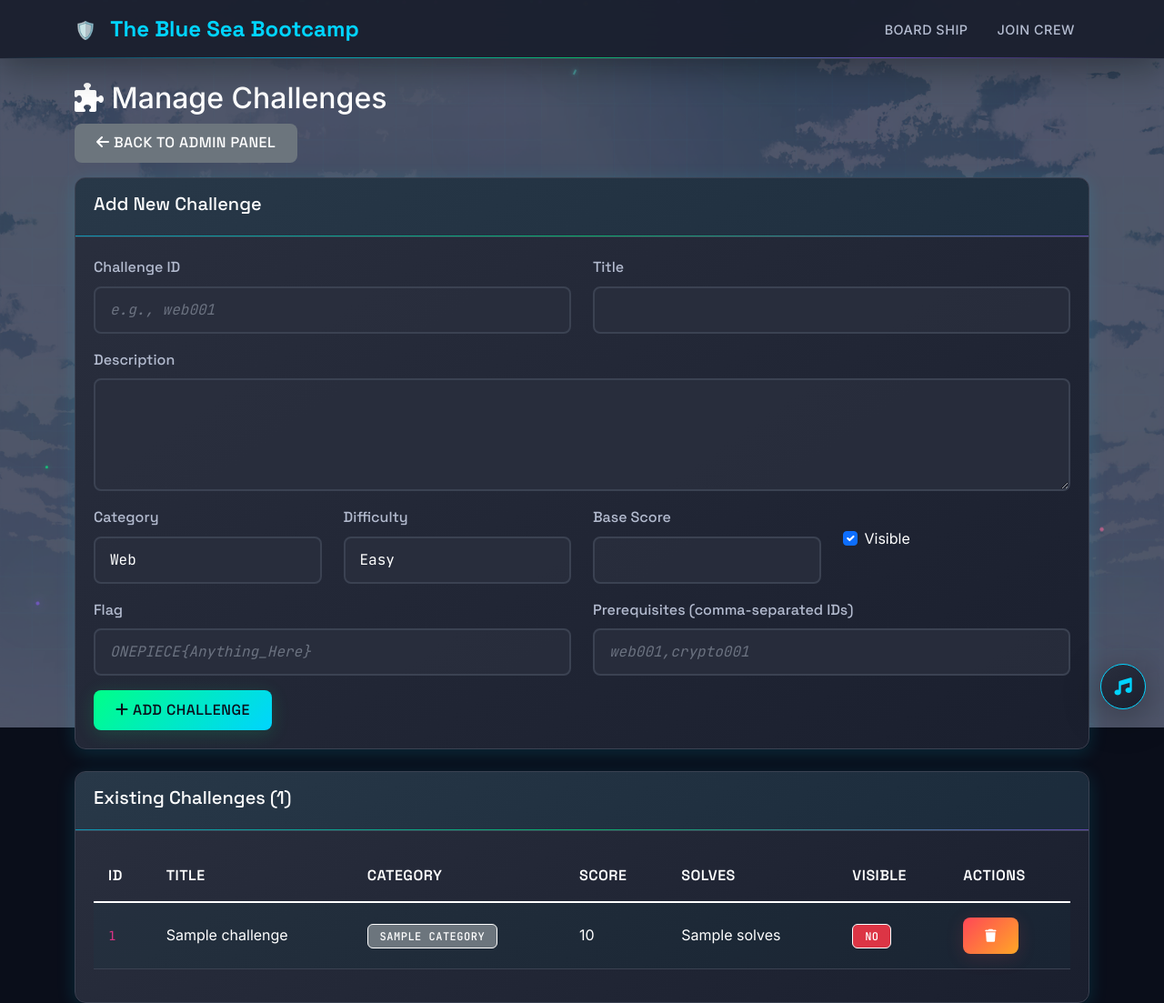
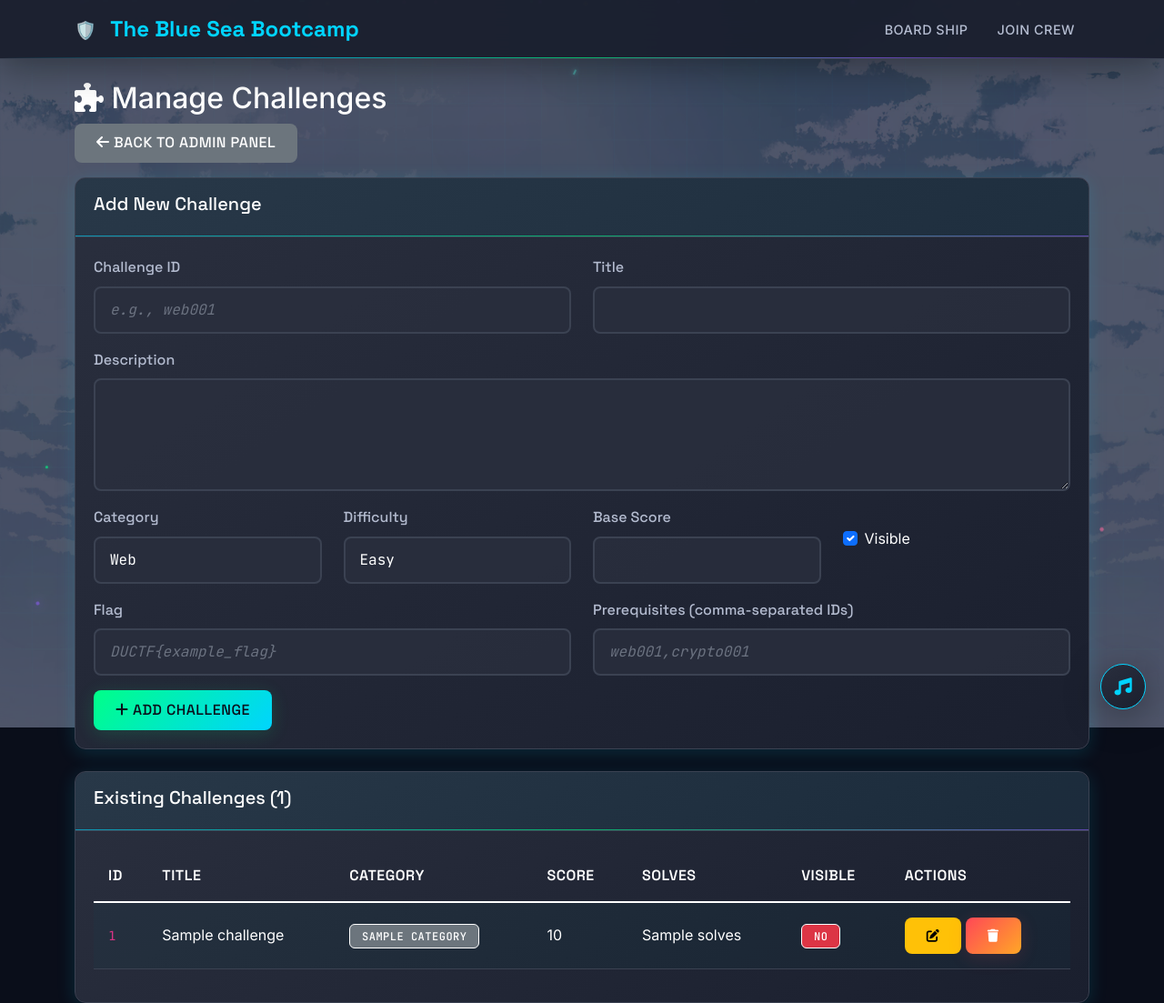
Before and after one commit to Overlo0ked/CTF-Platform, a Flask app: template templates/admin/challenges.html in a window 1280 px wide. Shown: the whole page at 91% size. Run offline with Flask 3, Linux system fonts and the light colour scheme; the template is opened without the code that fills it: most values are stand-ins (such as "Sample title", 1, 10 or a date in 2020).

Commit message:
Update challenges.html

```diff
--- a/templates/admin/challenges.html
+++ b/templates/admin/challenges.html
@@ -54,7 +54,6 @@
                                     <option value="Rev">Reverse Engineering</option>
                                     <option value="Misc">Miscellaneous</option>
                                     <option value="Forensics">Forensics</option>
-                                    <option value="Osint">Osint</option>
                                 </select>
                             </div>
                         </div>
@@ -89,7 +88,7 @@
                             <div class="mb-3">
                                 <label for="flag" class="form-label">Flag</label>
                                 <input type="text" class="form-control" name="flag" required
-                                       placeholder="ONEPIECE{Anything_Here}">
+                                       placeholder="DUCTF{example_flag}">
                             </div>
                         </div>
                         <div class="col-md-6">
@@ -148,6 +147,9 @@
                                     {% endif %}
                                 </td>
                                 <td>
+                                    <a href="{{ url_for('edit_challenge', challenge_id=challenge.id) }}" class="btn btn-warning btn-sm" title="Edit">
+                                        <i class="fas fa-edit"></i>
+                                    </a>
                                     <form method="POST" style="display: inline;">
                                         <input type="hidden" name="action" value="delete">
                                         <input type="hidden" name="challenge_id" value="{{ challenge.id }}">
```
